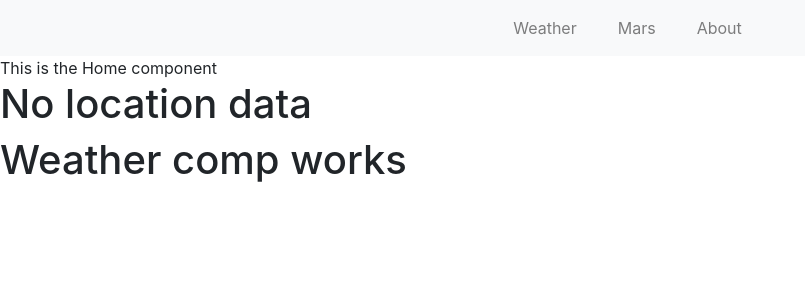
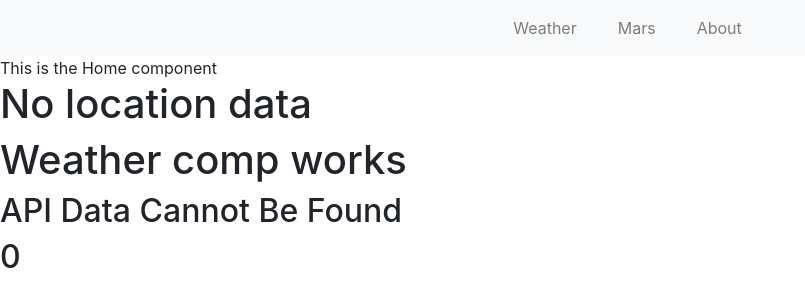
Before and after one commit to jhurst502/Weather, a React (Create React App) app in the folder client/: page / in a window 1280 px wide. Shown: the top 306 px of the page, without its empty margins (0-805 px from the left). Built offline with nearby package versions, Linux system fonts and the light colour scheme; no server answers.

Commit message:
cannot convert temperature, learn more about hooks

```diff
--- a/client/src/components/Weather.js
+++ b/client/src/components/Weather.js
@@ -1,34 +1,61 @@
-import { useEffect, useState } from 'react';
-import useGeoLocation from './GeoLocation';
-import axios from 'axios';
+import { useEffect, useState } from "react";
+import useGeoLocation from "./GeoLocation";
+import axios from "axios";
 
 function Weather() {
-
   const [state, setState] = useState({
     loaded: false,
-        weatherData: {}
+    weatherData: {},
   });
 
-    const location = useGeoLocation();
+  const [convertedData, setConvertedData] = useState({
+    temperature: 0,
+    feelsLike: 0,
+  });
+
+  const tempConversion = (e) => {
+    return (e * (9 / 5) - 459.67);
+  };
+
+  let location = useGeoLocation();
+  console.log(location);
 
   useEffect(() => {
-        const weatherApi = `https://api.openweathermap.org/data/2.5/weather?lat=${location.coordinates.lat}&lon=${location.coordinates.lng}&appid=5500497e0005dbd316b78d67d9c3d669`;
-        axios.get(weatherApi).then((res) => {
+    const weatherApi = `https://api.openweathermap.org/data/2.5/weather?lat=${location.coordinates.lat}&lon=${location.coordinates.lng}&appid=${process.env.REACT_APP_WEATHER_API_KEY2}`;
+    console.log(weatherApi);
+
+    const getRequest = () => {
+      axios
+        .get(weatherApi)
+        .then((res) => {
           console.log(res.data);
-            const data = (res.data);
-            setState({loaded: true,
-            weatherData: data});
+          const data = res.data;
+          setState({ loaded: true, weatherData: data });
+        })
+        .catch((error) => {
+          console.log(`Cannot Get API Data: ${error}`);
         });
-    });
+    };
+
+    if (location.loaded === true) {
+      getRequest();
+      let f = tempConversion(state.weatherData.main);
+      setConvertedData({temperature: f});
+      console.log(`convert temp ${convertedData.temperature}`)
+    }
+  }, []);
+
   return (
     <div>
       <h1>Weather comp works</h1>
-        <h2>{JSON.stringify(state.weatherData.main)}</h2>
+      <h2>
+        {state.loaded
+          ? JSON.stringify(state.weatherData.main)
+          : "API Data Cannot Be Found"}
+      </h2>
+      <h2>{convertedData.temperature}</h2>
     </div>
   );
 }
 
 export default Weather;
-
-// api.openweathermap.org/data/2.5/weather?lat={lat}&lon={lon}&appid={API key}
-// api.openweathermap.org/data/2.5/weather?lat={10}&lon={10}&appid={5500497e0005dbd316b78d67d9c3d669}
```
Also changed, not shown: 2 other files (tests, documents, lock files or other folders). Lines whose indentation alone changed are shown as unchanged.
